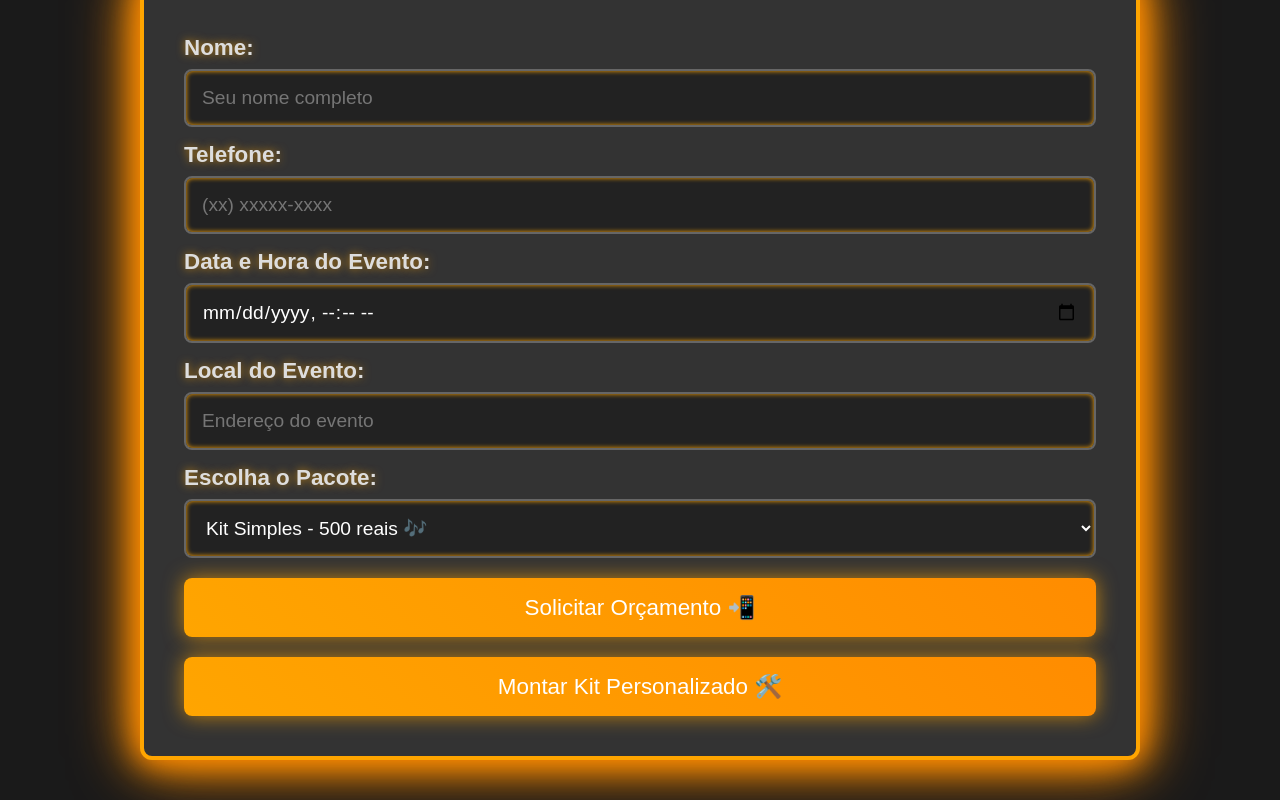
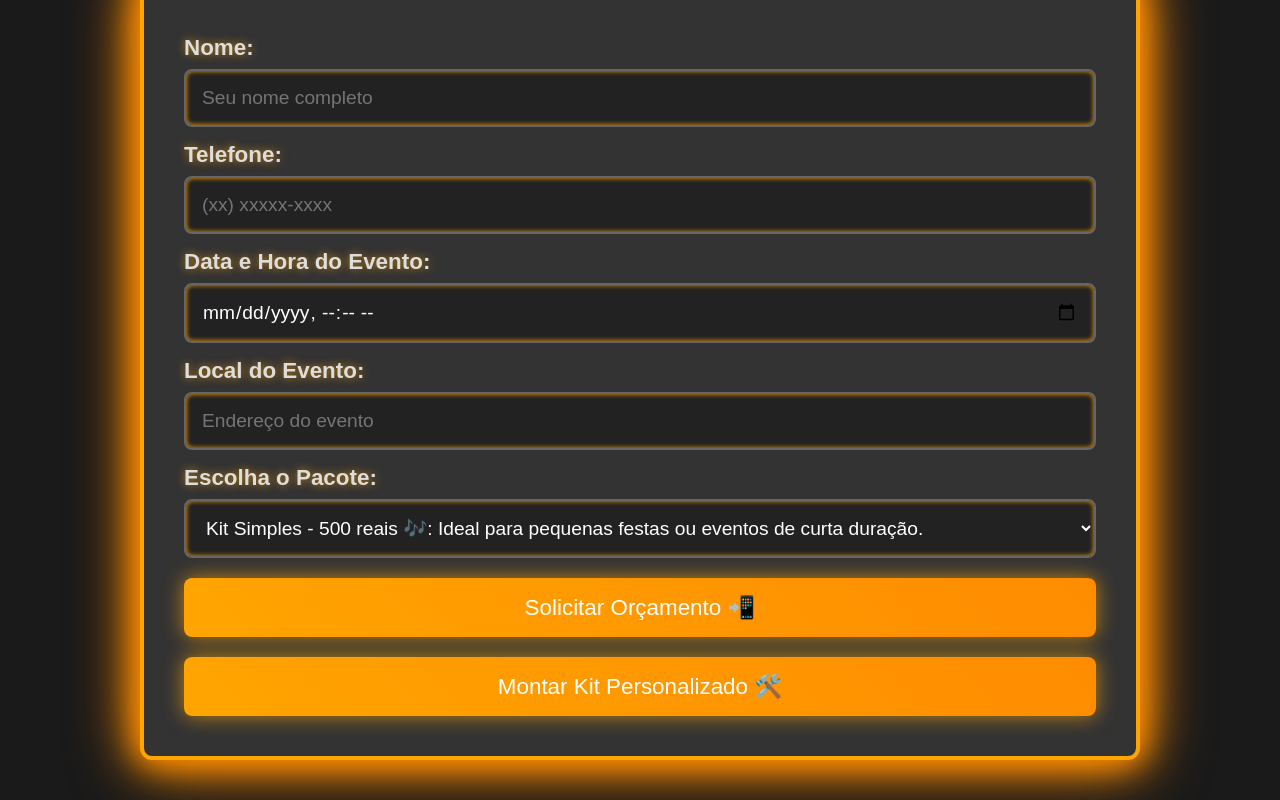
Before and after one commit to parasomeluz/parasomeluz.github.io, a plain HTML site: page index.html in a window 1280 px wide. Shown: the part 518-1318 px from the top of the page. Drawn offline with Linux system fonts and the light colour scheme.

Commit message:
Update index.html

```diff
--- a/index.html
+++ b/index.html
@@ -176,9 +176,9 @@
 
             <label for="package">Escolha o Pacote:</label>
             <select id="package" required>
-                <option value="Kit Simples">Kit Simples - 500 reais 🎶</option>
-                <option value="Kit DJ">Kit DJ - 400 reais 🎉</option>
-                <option value="Kit Banda">Kit Banda - 1.000,00 reais ✨</option>
+                <option value="Kit Simples">Kit Simples - 500 reais 🎶: Ideal para pequenas festas ou eventos de curta duração.</option>
+                <option value="Kit DJ">Kit DJ - 400 reais 🎉: Equipamento profissional para DJs, perfeito para festas animadas.</option>
+                <option value="Kit Banda">Kit Banda - 1.000,00 reais ✨: Equipamento completo para bandas, ideal para grandes eventos e shows.</option>
             </select>
 
             <button type="button" class="btn-submit" onclick="sendToWhatsApp()">Solicitar Orçamento 📲</button>
```
